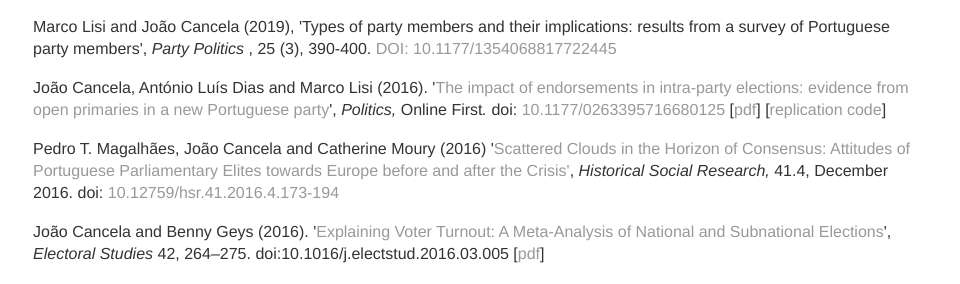
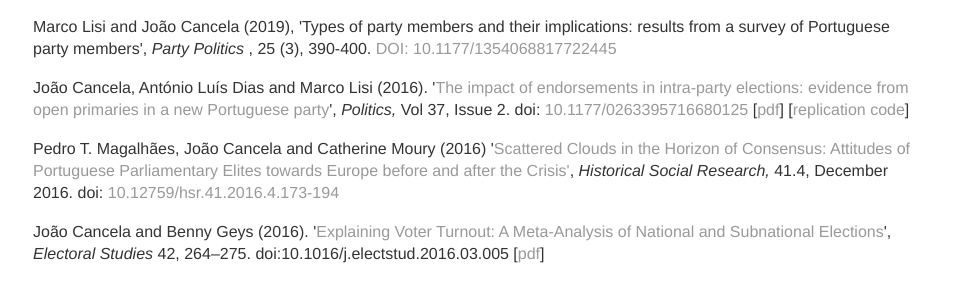
Before and after one commit to joaocancela/joaocancela.github.io, a Jekyll site: the page built from research/index.html, in a window 1280 px wide. Shown: the part 290-574 px from the top of the page, without its empty margins (159-1119 px from the left). Built offline with Jekyll 4.4.1, drawn with Linux system fonts in a browser that asks for light colours.

Commit message:
Update index.html

```diff
--- a/research/index.html
+++ b/research/index.html
@@ -10,7 +10,8 @@
 
 <p>Marco Lisi and Jo&atilde;o Cancela (2019), 'Types of party members and their implications: results from a survey of Portuguese party members', <em>Party Politics </em>, 25 (3), 390-400. <a href="http://journals.sagepub.com/doi/10.1177/1354068817722445" target="_blank" rel="nofollow noopener">DOI: 10.1177/1354068817722445</a></p>
 
-<p>Jo&atilde;o Cancela, Ant&oacute;nio Lu&iacute;s Dias and Marco Lisi (2016). '<a href="http://journals.sagepub.com/doi/full/10.1177/0263395716680125" target="_blank" rel="nofollow noopener">The impact of endorsements in intra-party elections: evidence from open primaries in a new Portuguese party</a>', <em>Politics, </em>Online First<em>. </em>doi: <a href="http://dx.doi.org/10.1177%2F0263395716680125" rel="nofollow">10.1177/0263395716680125</a> [<a href="https://dl.dropboxusercontent.com/u/28033581/LTDA_accepted_paper.pdf" target="_blank" rel="nofollow noopener">pdf</a>] [<a href="https://github.com/antoniodias/endorsements-in-intra-party-elections/" target="_blank" rel="nofollow noopener">replication code</a>]</p>
+<p>Jo&atilde;o Cancela, Ant&oacute;nio Lu&iacute;s Dias and Marco Lisi (2016). '<a href="http://journals.sagepub.com/doi/full/10.1177/0263395716680125" target="_blank" rel="nofollow noopener">The impact of endorsements in intra-party elections: evidence from open primaries in a new Portuguese party</a>', <em>Politics, </em> Vol 37, Issue 2.
+ doi: <a href="http://dx.doi.org/10.1177%2F0263395716680125" rel="nofollow">10.1177/0263395716680125</a> [<a href="https://dl.dropboxusercontent.com/u/28033581/LTDA_accepted_paper.pdf" target="_blank" rel="nofollow noopener">pdf</a>] [<a href="https://github.com/antoniodias/endorsements-in-intra-party-elections/" target="_blank" rel="nofollow noopener">replication code</a>]</p>
 
 <p>Pedro T. Magalh&atilde;es, Jo&atilde;o Cancela and Catherine Moury (2016) '<a href="http://www.gesis.org/hsr/abstr/41-4/08magalhaes/" target="_blank" rel="nofollow noopener">Scattered Clouds in the Horizon of Consensus: Attitudes of Portuguese Parliamentary Elites towards Europe before and after the Crisis'</a>, <em>Historical Social Research, </em>41.4, December 2016. doi: <a href="http://dx.doi.org/10.12759/hsr.41.2016.4.173-194" rel="nofollow">10.12759/hsr.41.2016.4.173-194</a> </p>
 
```
